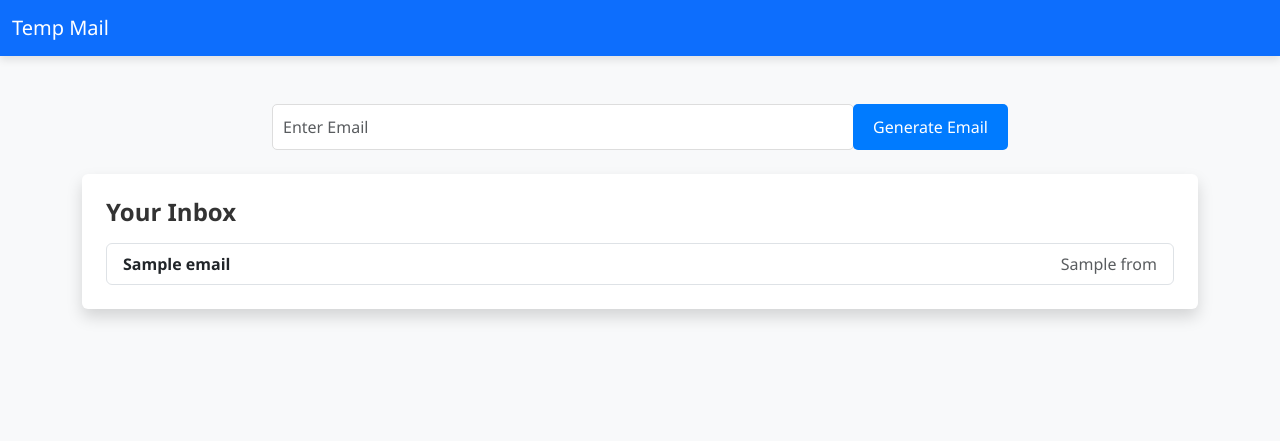
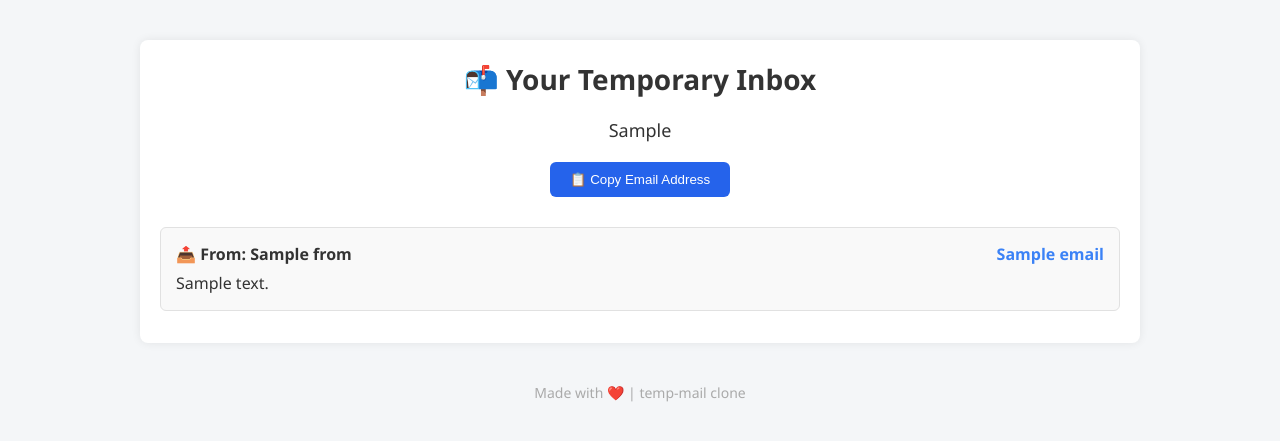
Before and after one commit to shakil6176/my-flask-app, a Flask app: template templates/index.html in a window 1280 px wide. Shown: the top 441 px of the page. Run offline with Flask 3, Linux system fonts and the light colour scheme; the template is opened without the code that fills it: most values are stand-ins (such as "Sample title", 1, 10 or a date in 2020).

Commit message:
💄 Updated index.html and app.py with new email UI logic

```diff
--- a/app.py
+++ b/app.py
@@ -5,11 +5,9 @@ app = Flask(__name__)
 
 @app.route('/')
 def index():
-    emails = [
-        {'from': 'example1@domain.com', 'subject': 'Welcome!', 'body': 'Hello, welcome to our service.'},
-        {'from': 'example2@domain.com', 'subject': 'Verification', 'body': 'Please verify your email address.'}
-    ]
-    return render_template('index.html', emails=emails)
+    emails = load_emails()
+    bodies = [email['body'] for email in emails]
+    return render_template('index.html', emails=emails, bodies=bodies)
 
 if __name__ == "__main__":
     port = int(os.environ.get("PORT", 10000))
--- a/templates/index.html
+++ b/templates/index.html
@@ -2,62 +2,126 @@
 <html lang="en">
 <head>
     <meta charset="UTF-8">
+    <title>Temp Mail - Inbox</title>
     <meta name="viewport" content="width=device-width, initial-scale=1.0">
-    <title>Your Inbox</title>
-    <link href="https://cdn.jsdelivr.net/npm/bootstrap@5.3.0-alpha1/dist/css/bootstrap.min.css" rel="stylesheet">
-    <link rel="stylesheet" href="{{ url_for('static', filename='css/style.css') }}">
+    <style>
+        * {
+            margin: 0;
+            padding: 0;
+            box-sizing: border-box;
+        }
+
+        body {
+            font-family: 'Segoe UI', sans-serif;
+            background-color: #f4f6f8;
+            color: #333;
+        }
+
+        .container {
+            max-width: 1000px;
+            margin: 40px auto;
+            padding: 20px;
+            background: white;
+            box-shadow: 0 0 10px rgba(0,0,0,0.08);
+            border-radius: 8px;
+        }
+
+        .title {
+            font-size: 28px;
+            font-weight: bold;
+            margin-bottom: 20px;
+            text-align: center;
+        }
+
+        .email-box {
+            background: #f9f9f9;
+            border: 1px solid #e1e1e1;
+            padding: 15px;
+            margin-bottom: 12px;
+            border-radius: 6px;
+            transition: all 0.2s ease;
+        }
+
+        .email-box:hover {
+            background: #eef6ff;
+            border-color: #c3dafe;
+        }
+
+        .email-header {
+            display: flex;
+            justify-content: space-between;
+            font-weight: bold;
+            margin-bottom: 6px;
+        }
+
+        .email-body {
+            margin-top: 5px;
+            line-height: 1.5;
+        }
+
+        .email-subject {
+            color: #3b82f6;
+        }
+
+        .copy-btn {
+            margin: 20px auto 30px;
+            display: block;
+            padding: 10px 20px;
+            background: #2563eb;
+            color: white;
+            border: none;
+            border-radius: 6px;
+            cursor: pointer;
+            transition: 0.3s;
+        }
+
+        .copy-btn:hover {
+            background: #1d4ed8;
+        }
+
+        .email {
+            font-size: 18px;
+            text-align: center;
+            margin: 10px 0;
+        }
+
+        .footer {
+            text-align: center;
+            margin-top: 40px;
+            font-size: 14px;
+            color: #aaa;
+        }
+    </style>
 </head>
-<body class="bg-light">
-    <!-- Navbar -->
-    <nav class="navbar navbar-expand-lg navbar-dark bg-primary">
-        <div class="container-fluid">
-            <a class="navbar-brand" href="#">Temp Mail</a>
-        </div>
-    </nav>
+<body>
+    <div class="container">
+        <div class="title">📬 Your Temporary Inbox</div>
 
-    <!-- Email Box -->
-    <div class="container mt-5">
-        <div class="row justify-content-center">
-            <div class="col-md-8">
-                <div class="input-group mb-4">
-                    <input type="text" class="form-control" placeholder="Enter Email" id="email-input">
-                    <button class="btn btn-primary" id="generate-email">Generate Email</button>
+        <div class="email" id="currentEmail">{{ emails[0]['to'] if emails else 'loading@temp-mail.org' }}</div>
+        <button class="copy-btn" onclick="copyEmail()">📋 Copy Email Address</button>
+
+        {% for email in emails %}
+            <div class="email-box">
+                <div class="email-header">
+                    <span>📤 From: {{ email['from'] }}</span>
+                    <span class="email-subject">{{ email['subject'] }}</span>
                 </div>
+                <div class="email-body">{{ email['body'] }}</div>
             </div>
-        </div>
-
-        <!-- Inbox Section -->
-        <div class="inbox-section shadow p-4 rounded">
-            <h2 class="mb-3">Your Inbox</h2>
-            <div class="list-group" id="email-list">
-                {% for mail in emails %}
-                    <a href="#" class="list-group-item list-group-item-action email-item" onclick="showContent({{ loop.index0 }})">
-                        <div class="d-flex justify-content-between">
-                            <strong class="subject">{{ mail.subject }}</strong>
-                            <span class="text-muted">{{ mail.from }}</span>
-                        </div>
-                    </a>
-                {% else %}
-                    <p>No emails yet.</p>
-                {% endfor %}
-            </div>
-        </div>
-
-        <!-- Email Content -->
-        <div class="email-content mt-5 shadow p-4 rounded">
-            <h2>Message</h2>
-            <div id="email-body"></div>
-        </div>
+        {% else %}
+            <p style="text-align:center; margin-top: 20px;">No emails yet.</p>
+        {% endfor %}
     </div>
 
+    <div class="footer">Made with ❤️ | temp-mail clone</div>
+
     <script>
-        const contents = {{ bodies|tojson }};
-        function showContent(index) {
-            document.getElementById('email-body').innerHTML = contents[index];
+        function copyEmail() {
+            const emailText = document.getElementById("currentEmail").textContent;
+            navigator.clipboard.writeText(emailText).then(() => {
+                alert("Copied: " + emailText);
+            });
         }
     </script>
-
-    <script src="https://cdn.jsdelivr.net/npm/@popperjs/core@2.11.6/dist/umd/popper.min.js"></script>
-    <script src="https://cdn.jsdelivr.net/npm/bootstrap@5.3.0-alpha1/dist/js/bootstrap.min.js"></script>
 </body>
 </html>
```
